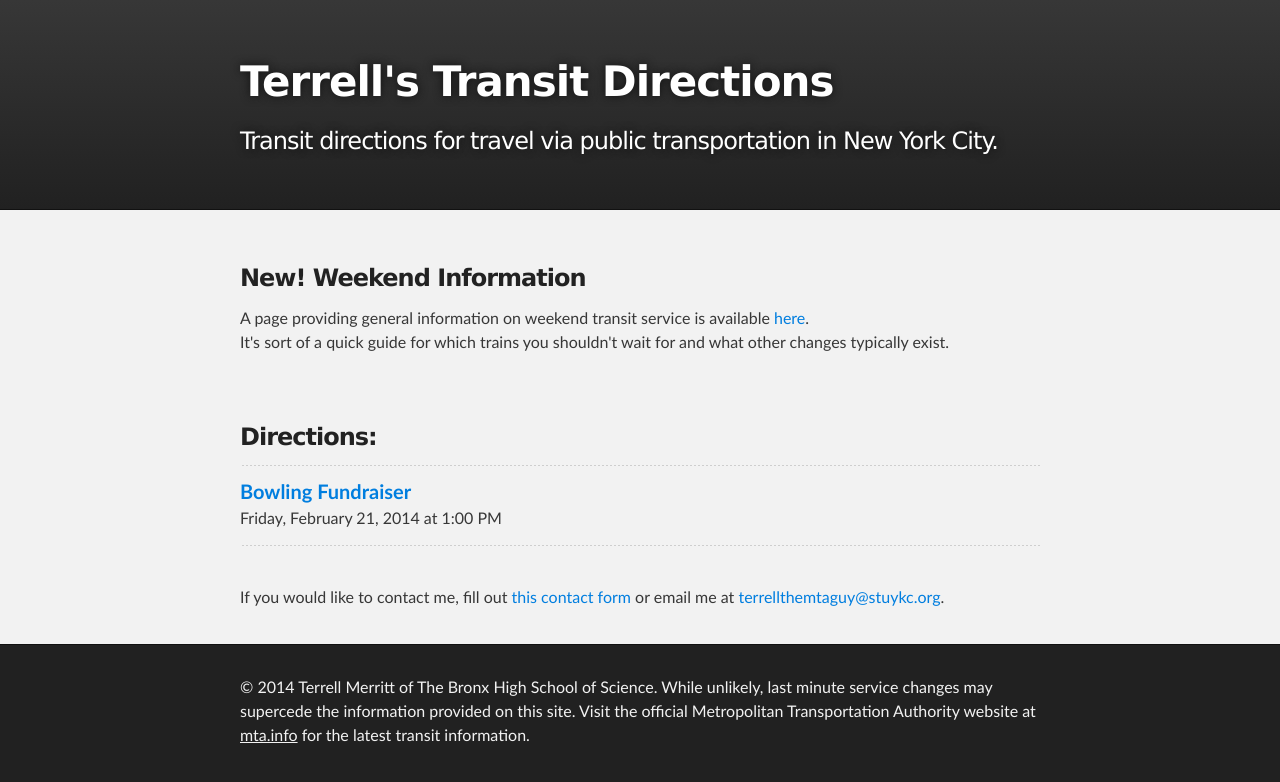
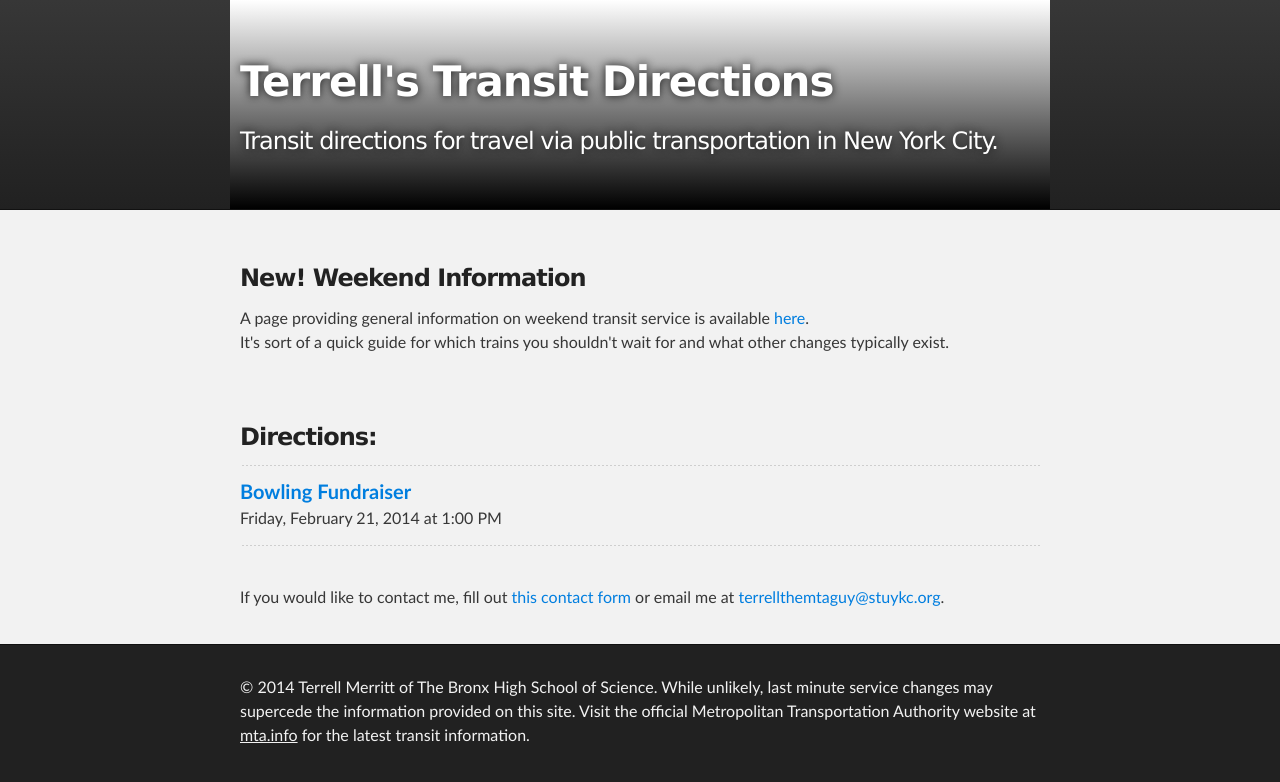
Before and after one commit to terrellthemtaguy/terrellthemtaguy.github.io, a Jekyll site: the page built from index.html, in a window 1280 px wide. Shown: the top 782 px of the page. Built offline with Jekyll 4.4.1, drawn with Linux system fonts in a browser that asks for light colours.

Commit message:
Fix attempt to fix @d96932749e

```diff
--- a/stylesheets/stylesheet.css
+++ b/stylesheets/stylesheet.css
@@ -48,7 +48,7 @@ table {
 Theme Styles
 *******************************************************************************/
 
-#header_wrap{
+header{
 background-image: -ms-linear-gradient(top, #FFFFFF 0%, #000000 100%);
 background-image: -moz-linear-gradient(top, #FFFFFF 0%, #000000 100%);
 background-image: -o-linear-gradient(top, #FFFFFF 0%, #000000 100%);
```
